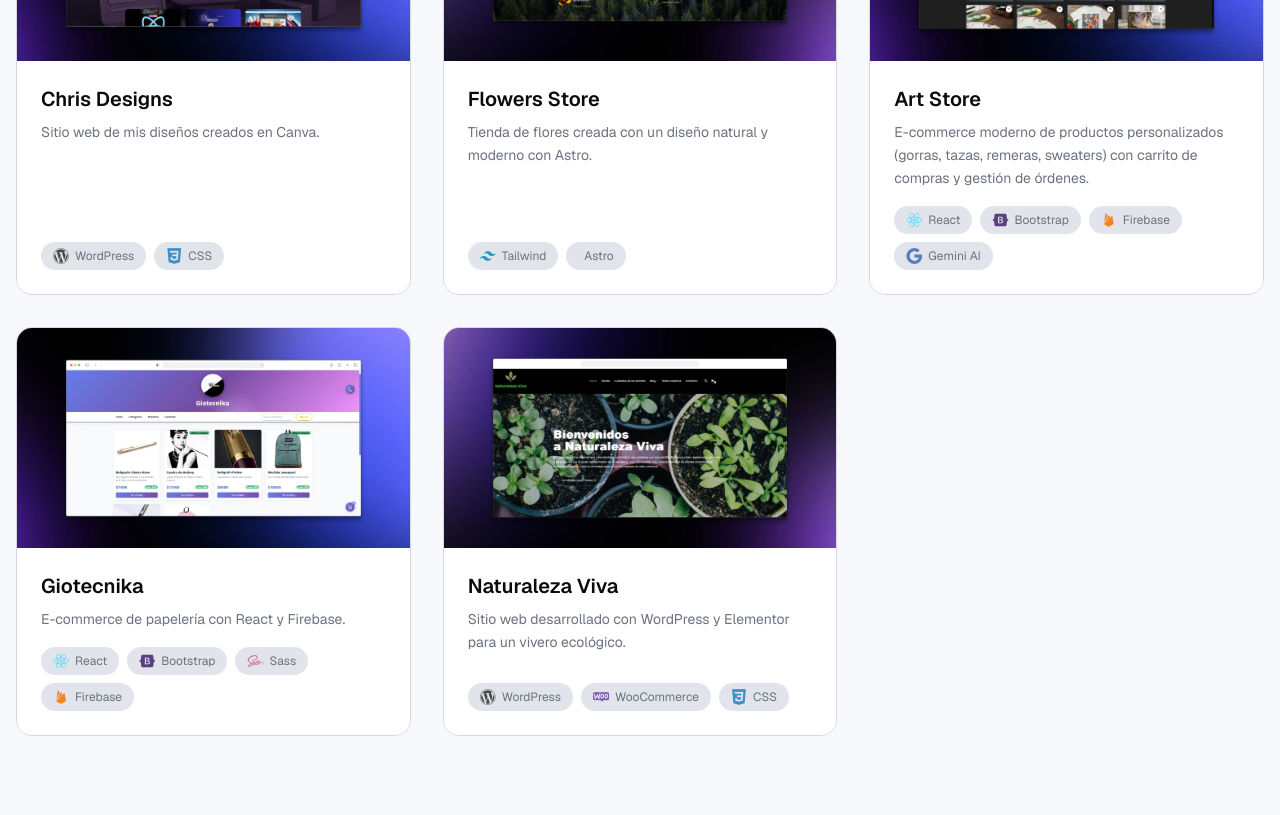
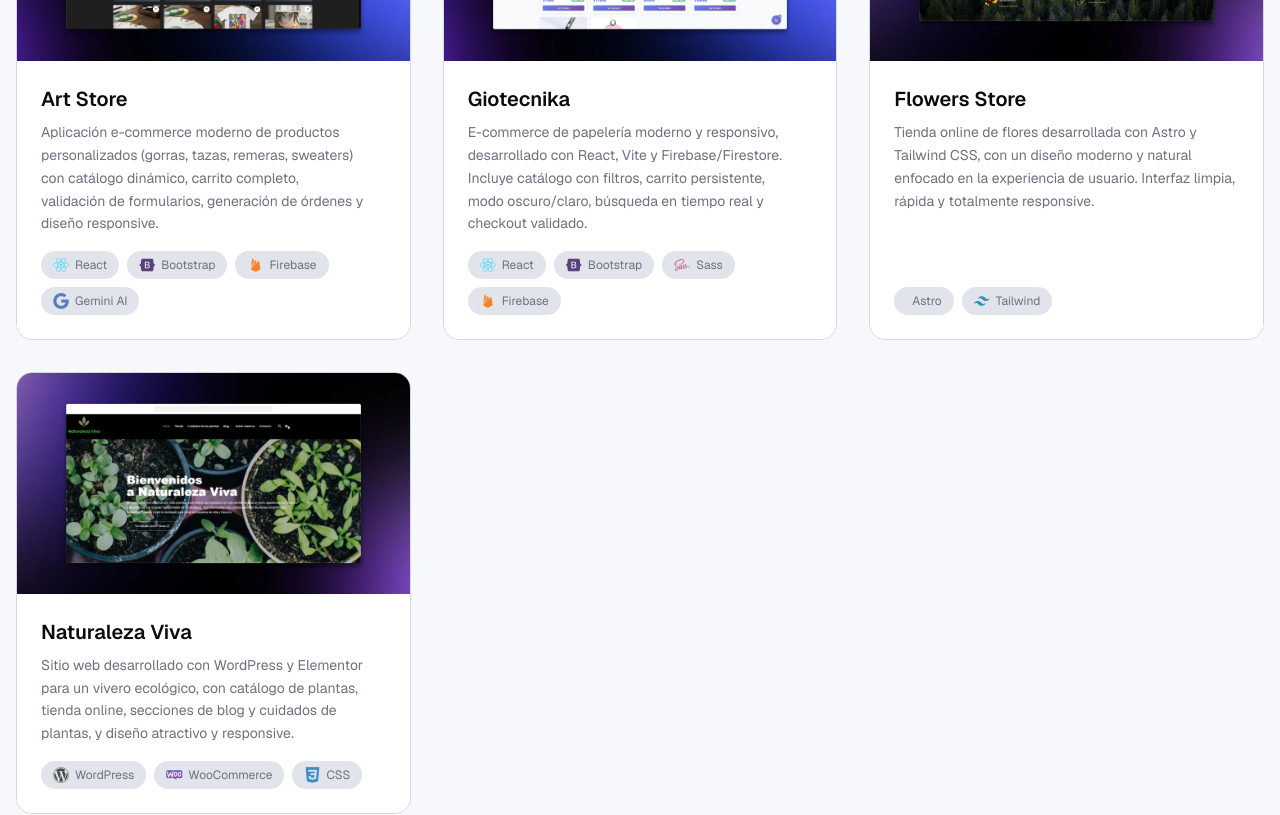
Before and after one commit to zeuschris/Portfolio-Dev, a Next.js app: page / in a window 1280 px wide. Shown: the part 1860-2675 px from the top of the page. Built offline with nearby package versions, Linux system fonts and the light colour scheme.

Commit message:
updated projects description

```diff
--- a/components/projects.tsx
+++ b/components/projects.tsx
@@ -37,38 +37,10 @@ export function Projects() {
 
   const projects = [
     {
-      title: "Chris Designs",
-      description: {
-        es: "Sitio web de mis diseños creados en Canva.",
-        en: "Website showcasing my designs created in Canva.",
-      },
-      image: "/images/projects/chris-designs.webp",
-      tags: [
-        { name: "WordPress", icon: "devicon-wordpress-plain colored" },
-        { name: "CSS", icon: "devicon-css3-plain colored" },
-      ],
-      github: null,
-      demo: "https://dev-chris-designs.pantheonsite.io/",
-    },
-    {
-      title: "Flowers Store",
-      description: {
-        es: "Tienda de flores creada con un diseño natural y moderno con Astro.",
-        en: "Flower store created with a natural and modern design using Astro.",
-      },
-      image: "/images/projects/flowers.webp",
-      tags: [
-        { name: "Tailwind", icon: "devicon-tailwindcss-plain colored" },
-        { name: "Astro", icon: "devicon-astro-plain colored" },
-      ],
-      github: "https://github.com/zeuschris/Flower-Store",
-      demo: "https://floral-sky.vercel.app/",
-    },
-    {
       title: "Art Store",
       description: {
-        es: "E-commerce moderno de productos personalizados (gorras, tazas, remeras, sweaters) con carrito de compras y gestión de órdenes.",
-        en: "Modern e-commerce for personalized products (caps, mugs, t-shirts, sweaters) with shopping cart and order management.",
+        es: "Aplicación e-commerce moderno de productos personalizados (gorras, tazas, remeras, sweaters) con catálogo dinámico, carrito completo, validación de formularios, generación de órdenes y diseño responsive.",
+        en: "Modern personalized products e-commerce app with dynamic catalog, full shopping cart, form validation, order generation and responsive design.",
       },
       image: "/images/projects/art-store.webp",
       tags: [
@@ -83,8 +55,8 @@ export function Projects() {
     {
       title: "Giotecnika",
       description: {
-        es: "E-commerce de papelería con React y Firebase.",
-        en: "stationery e-commerce with React and Firebase.",
+        es: "E-commerce de papelería moderno y responsivo, desarrollado con React, Vite y Firebase/Firestore. Incluye catálogo con filtros, carrito persistente, modo oscuro/claro, búsqueda en tiempo real y checkout validado.",
+        en: "Modern, responsive stationery e-commerce app built with React, Vite and Firebase/Firestore. Includes filtered product catalog, persistent cart, light/dark mode, real-time search and validated checkout.",
       },
       image: "/images/projects/giotecnika.webp",
       tags: [
@@ -97,10 +69,24 @@ export function Projects() {
       demo: "https://giotecnika.netlify.app/",
     },
     {
+      title: "Flowers Store",
+      description: {
+        es: "Tienda online de flores desarrollada con Astro y Tailwind CSS, con un diseño moderno y natural enfocado en la experiencia de usuario. Interfaz limpia, rápida y totalmente responsive.",
+        en: "Online flower shop built with Astro and Tailwind CSS, featuring a modern, nature-inspired design focused on user experience. Clean, fast, and fully responsive interface.",
+      },
+      image: "/images/projects/flowers.webp",
+      tags: [
+        { name: "Astro", icon: "devicon-astro-plain colored" },
+        { name: "Tailwind", icon: "devicon-tailwindcss-plain colored" },
+      ],
+      github: "https://github.com/zeuschris/Flower-Store",
+      demo: "https://floral-sky.vercel.app/",
+    },
+    {
       title: "Naturaleza Viva",
       description: {
-        es: "Sitio web desarrollado con WordPress y Elementor para un vivero ecológico.",
-        en: "Website developed with WordPress and Elementor for an ecological nursery.",
+        es: "Sitio web desarrollado con WordPress y Elementor para un vivero ecológico, con catálogo de plantas, tienda online, secciones de blog y cuidados de plantas, y diseño atractivo y responsive.",
+        en: "WordPress site built with Elementor for an ecological plant nursery, featuring a plant catalog, online shop, blog and plant care guides, with a clean, engaging and responsive design.",
       },
       image: "/images/projects/nature.webp",
       tags: [
```
Also changed, not shown: public/images/projects/chris-designs.webp (deleted).
